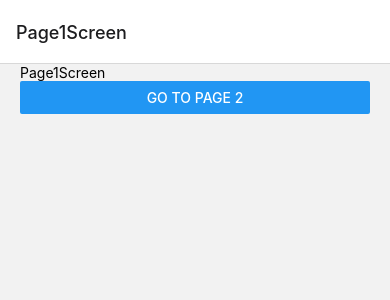
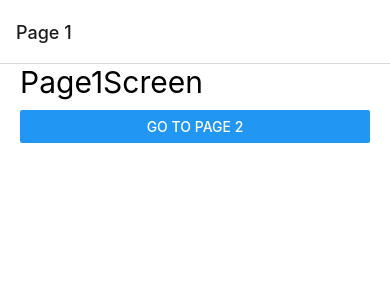
Before and after one commit to ososuna/navigation-app, a React Native app: screen /Page1Screen in a window 390 px wide. Shown: the top 300 px of the page. Built offline with nearby package versions, Linux system fonts and the light colour scheme.

Commit message:
stack navigator styles

```diff
--- a/src/navigator/StackNavigator.tsx
+++ b/src/navigator/StackNavigator.tsx
@@ -8,10 +8,21 @@ const Stack = createStackNavigator();
 
 export const StackNavigator = () => {
   return (
-    <Stack.Navigator>
-      <Stack.Screen name="Page1Screen" component={ Page1Screen } />
-      <Stack.Screen name="Page2Screen" component={ Page2Screen } />
-      <Stack.Screen name="Page3Screen" component={ Page3Screen } />
+    <Stack.Navigator
+      // initialRouteName='Page1Screen'
+      screenOptions={{
+        headerStyle: {
+          elevation: 0,
+          shadowColor: 'transparent',
+        },
+        cardStyle: {
+          backgroundColor: 'white',
+        },
+      }}
+    >
+      <Stack.Screen name="Page1Screen" options={{ title: 'Page 1' }} component={ Page1Screen } />
+      <Stack.Screen name="Page2Screen" options={{ title: 'Page 2' }} component={ Page2Screen } />
+      <Stack.Screen name="Page3Screen" options={{ title: 'Page 3' }} component={ Page3Screen } />
     </Stack.Navigator>
   );
 };
--- a/src/screens/Page1Screen.tsx
+++ b/src/screens/Page1Screen.tsx
@@ -8,7 +8,7 @@ interface Props extends StackScreenProps<any, any>{}
 export const Page1Screen = ({ navigation }: Props) => {
   return (
     <View style={ styles.globalMargin }>
-      <Text>Page1Screen</Text>
+      <Text style={ styles.title }>Page1Screen</Text>
       <Button
         title="Go to page 2"
         onPress={ () => navigation.navigate('Page2Screen') }
--- a/src/screens/Page2Screen.tsx
+++ b/src/screens/Page2Screen.tsx
@@ -1,4 +1,4 @@
-import React from 'react';
+import React, { useEffect } from 'react';
 import { Button, Text, View } from 'react-native';
 import { useNavigation } from '@react-navigation/core';
 import { styles } from '../theme/appTheme';
@@ -7,9 +7,16 @@ export const Page2Screen = () => {
 
   const navigator = useNavigation();
 
+  useEffect(() => {
+    navigator.setOptions({
+      title: 'Hello world',
+      headerBackTitle: 'Back',
+    });
+  }, );
+
   return (
     <View style={ styles.globalMargin }>
-      <Text>Page2Screen</Text>
+      <Text style={ styles.title }>Page2Screen</Text>
       <Button
         title="Go to page 3"
         onPress={ () => navigator.navigate('Page3Screen') }
--- a/src/screens/Page3Screen.tsx
+++ b/src/screens/Page3Screen.tsx
@@ -8,7 +8,7 @@ interface Props extends StackScreenProps<any, any>{}
 export const Page3Screen = ({ navigation }: Props) => {
   return (
     <View style={ styles.globalMargin }>
-      <Text>Page3Screen</Text>
+      <Text style={ styles.title }>Page3Screen</Text>
       <Button
         title="Get back"
         onPress={ () => navigation.pop() }
--- a/src/theme/appTheme.tsx
+++ b/src/theme/appTheme.tsx
@@ -4,4 +4,8 @@ export const styles = StyleSheet.create({
   globalMargin: {
     marginHorizontal: 20,
   },
+  title: {
+    fontSize: 30,
+    marginBottom: 10,
+  },
 });
```
